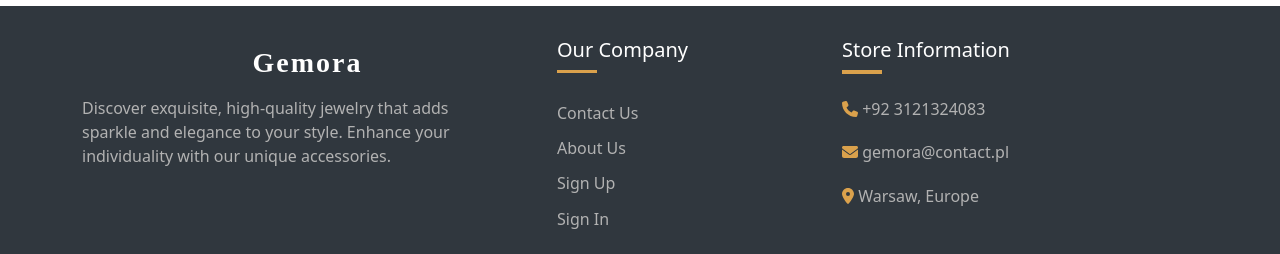
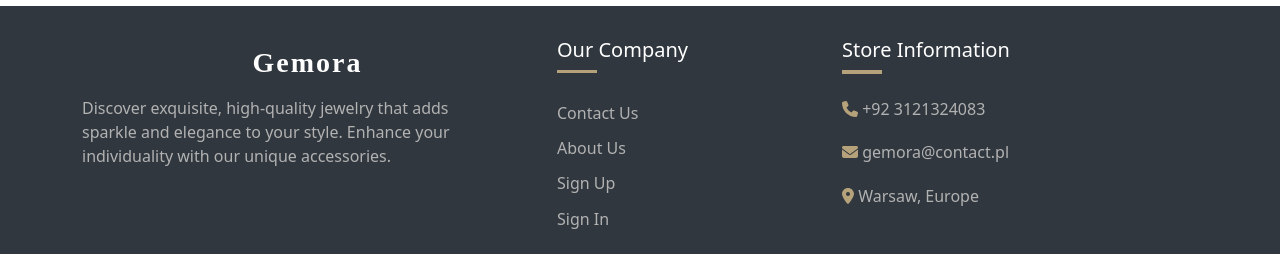
Before and after one commit to stelmaszczykadrian/Gemora-frontend, a React (Create React App) app in the folder gemora/: page / in a window 1280 px wide. Shown: the part 2607-2861 px from the top of the page. Built offline with nearby package versions, Linux system fonts and the light colour scheme; no server answers; the HTML template or start-up script is replaced by a standard one.

Commit message:
Refactor: Update footer styles: color and hover effects

```diff
--- a/gemora/src/components/footer/Footer.css
+++ b/gemora/src/components/footer/Footer.css
@@ -1,3 +1,4 @@
+/* Styles for Footer */
 .footer-container {
     padding: 2rem 0;
     margin-top: 0.5rem;
@@ -13,9 +14,8 @@
     text-align: center;
 }
 
-
 .first-column-description {
-    padding: 0rem 5rem 0.8rem 0;
+    padding: 0 5rem 0.8rem 0;
     font-weight: 500;
     color: #b2b2b2;
 }
@@ -41,7 +41,7 @@
 }
 .footer-email a:hover,
 .footer-second-column ul a:hover {
-    color: #daa14c;
+    color: #b5a27a;
 }
 
 .footer-third-column p {
@@ -56,11 +56,11 @@
 }
 
 .footer-icon {
-    color: #daa14c;
+    color: #b5a27a;
 }
 
 .footer-divider {
-    background-color: #daa14c;
+    background-color: #b5a27a;
     height: 3px;
     width: 40px;
     display: inline-block;
```
